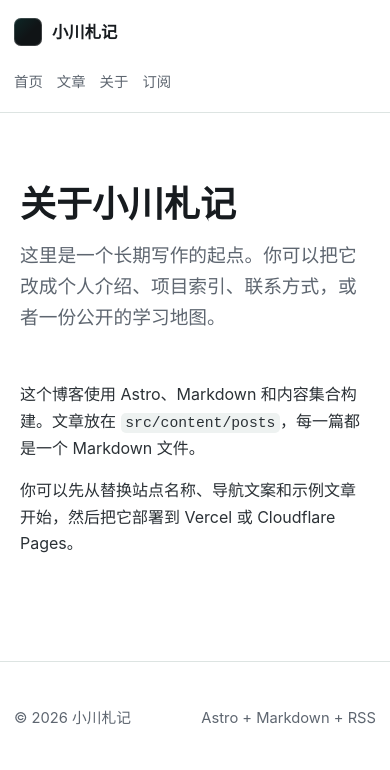
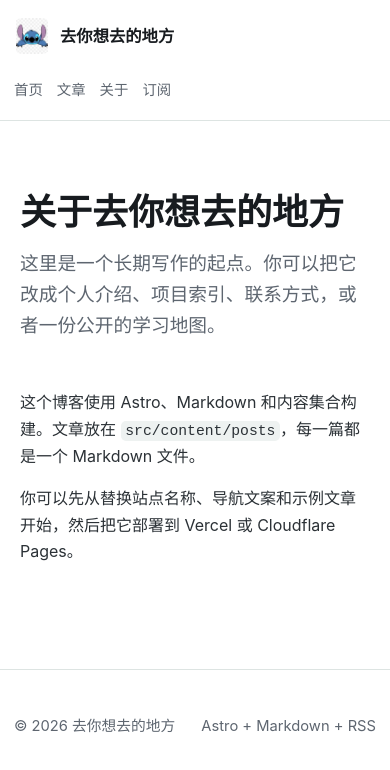
Before and after one commit to Frank-debug666/bestsdz-blog, an Astro site: page /about in a window 390 px wide. Built offline with nearby package versions, Linux system fonts and the light colour scheme; Astro itself is replaced by a stand-in of ours.

Commit message:
Rename blog and update logo

```diff
--- a/package.json
+++ b/package.json
@@ -1,5 +1,5 @@
 {
-  "name": "xiaochuan-notes",
+  "name": "go-where-you-want",
   "type": "module",
   "version": "0.1.0",
   "private": true,
--- a/src/layouts/BaseLayout.astro
+++ b/src/layouts/BaseLayout.astro
@@ -6,8 +6,9 @@ interface Props {
   description?: string;
 }
 
-const { title, description = '小川札记：用 Markdown 记录可复用的思考。' } = Astro.props;
-const pageTitle = title === '小川札记' ? title : `${title} | 小川札记`;
+const { title, description = '去你想去的地方：用 Markdown 记录可复用的思考。' } = Astro.props;
+const siteTitle = '去你想去的地方';
+const pageTitle = title === siteTitle ? title : `${title} | ${siteTitle}`;
 const currentPath = Astro.url.pathname;
 ---
 
@@ -17,15 +18,17 @@ const currentPath = Astro.url.pathname;
     <meta charset="UTF-8" />
     <meta name="description" content={description} />
     <meta name="viewport" content="width=device-width, initial-scale=1.0" />
-    <link rel="alternate" type="application/rss+xml" title="小川札记 RSS" href="/rss.xml" />
+    <link rel="icon" type="image/png" href="/logo.png" />
+    <link rel="apple-touch-icon" href="/logo.png" />
+    <link rel="alternate" type="application/rss+xml" title={`${siteTitle} RSS`} href="/rss.xml" />
     <title>{pageTitle}</title>
   </head>
   <body>
     <header class="site-header">
       <nav class="shell nav" aria-label="主导航">
         <a class="brand" href="/">
-          <span class="brand-mark" aria-hidden="true"></span>
-          <span>小川札记</span>
+          <img class="brand-logo" src="/logo.png" alt="" width="36" height="36" aria-hidden="true" />
+          <span class="brand-text">{siteTitle}</span>
         </a>
         <div class="nav-links">
           <a href="/" aria-current={currentPath === '/' ? 'page' : undefined}>首页</a>
@@ -38,7 +41,7 @@ const currentPath = Astro.url.pathname;
     <slot />
     <footer class="site-footer">
       <div class="shell footer-inner">
-        <span>© {new Date().getFullYear()} 小川札记</span>
+        <span>© {new Date().getFullYear()} {siteTitle}</span>
         <span>Astro + Markdown + RSS</span>
       </div>
     </footer>
--- a/src/pages/about.astro
+++ b/src/pages/about.astro
@@ -2,10 +2,10 @@
 import BaseLayout from '../layouts/BaseLayout.astro';
 ---
 
-<BaseLayout title="关于" description="关于小川札记。">
+<BaseLayout title="关于" description="关于去你想去的地方。">
   <main class="prose">
     <header>
-      <h1>关于小川札记</h1>
+      <h1>关于去你想去的地方</h1>
       <p class="description">这里是一个长期写作的起点。你可以把它改成个人介绍、项目索引、联系方式，或者一份公开的学习地图。</p>
     </header>
     <p>
--- a/src/pages/index.astro
+++ b/src/pages/index.astro
@@ -10,7 +10,7 @@ const [featured, ...recent] = posts;
 const tags = Array.from(new Set(posts.flatMap((post) => post.data.tags))).slice(0, 8);
 ---
 
-<BaseLayout title="小川札记">
+<BaseLayout title="去你想去的地方">
   <main>
     <section class="shell hero">
       <div>
--- a/src/pages/posts/index.astro
+++ b/src/pages/posts/index.astro
@@ -8,7 +8,7 @@ const posts = (await getCollection('posts', ({ data }) => !data.draft)).sort(
 );
 ---
 
-<BaseLayout title="文章" description="小川札记的全部文章归档。">
+<BaseLayout title="文章" description="去你想去的地方的全部文章归档。">
   <main class="shell section">
     <div class="section-heading">
       <div>
--- a/src/pages/rss.xml.js
+++ b/src/pages/rss.xml.js
@@ -7,7 +7,7 @@ export async function GET(context) {
   );
 
   return rss({
-    title: '小川札记',
+    title: '去你想去的地方',
     description: '用 Markdown 记录可复用的思考。',
     site: context.site,
     items: posts.map((post) => ({
--- a/src/pages/tags/[tag].astro
+++ b/src/pages/tags/[tag].astro
@@ -18,7 +18,7 @@ const posts = (await getCollection('posts', ({ data }) => !data.draft && data.ta
 );
 ---
 
-<BaseLayout title={`标签：${tag}`} description={`小川札记中关于 ${tag} 的文章。`}>
+<BaseLayout title={`标签：${tag}`} description={`去你想去的地方中关于 ${tag} 的文章。`}>
   <main class="shell section">
     <div class="section-heading">
       <div>
--- a/src/styles/global.css
+++ b/src/styles/global.css
@@ -80,14 +80,16 @@ img {
   text-decoration: none;
 }
 
-.brand-mark {
-  width: 28px;
-  height: 28px;
-  border-radius: 7px;
-  background:
-    linear-gradient(135deg, rgba(0, 124, 114, 0.18), transparent 55%),
-    #101416;
-  box-shadow: inset 0 0 0 1px rgba(255, 255, 255, 0.18);
+.brand-logo {
+  width: 36px;
+  height: 36px;
+  border-radius: 8px;
+  object-fit: contain;
+  background: white;
+}
+
+.brand-text {
+  overflow-wrap: anywhere;
 }
 
 .nav-links {
@@ -417,8 +419,8 @@ img {
 }
 
 @media (max-width: 560px) {
-  .brand span {
-    max-width: 4em;
+  .brand-text {
+    max-width: 9em;
   }
 
   .nav {
```
Also changed, not shown: README.md, public/logo.png (added), 1 other file.
